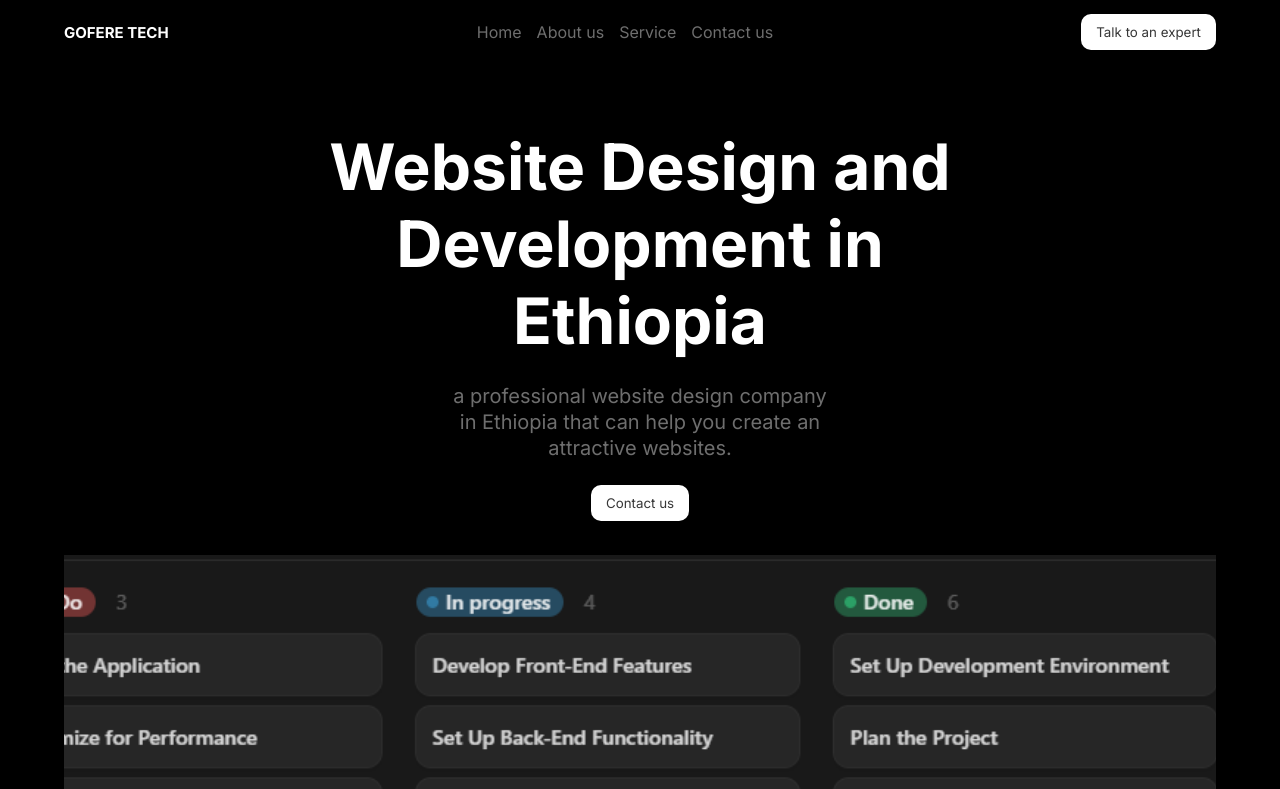
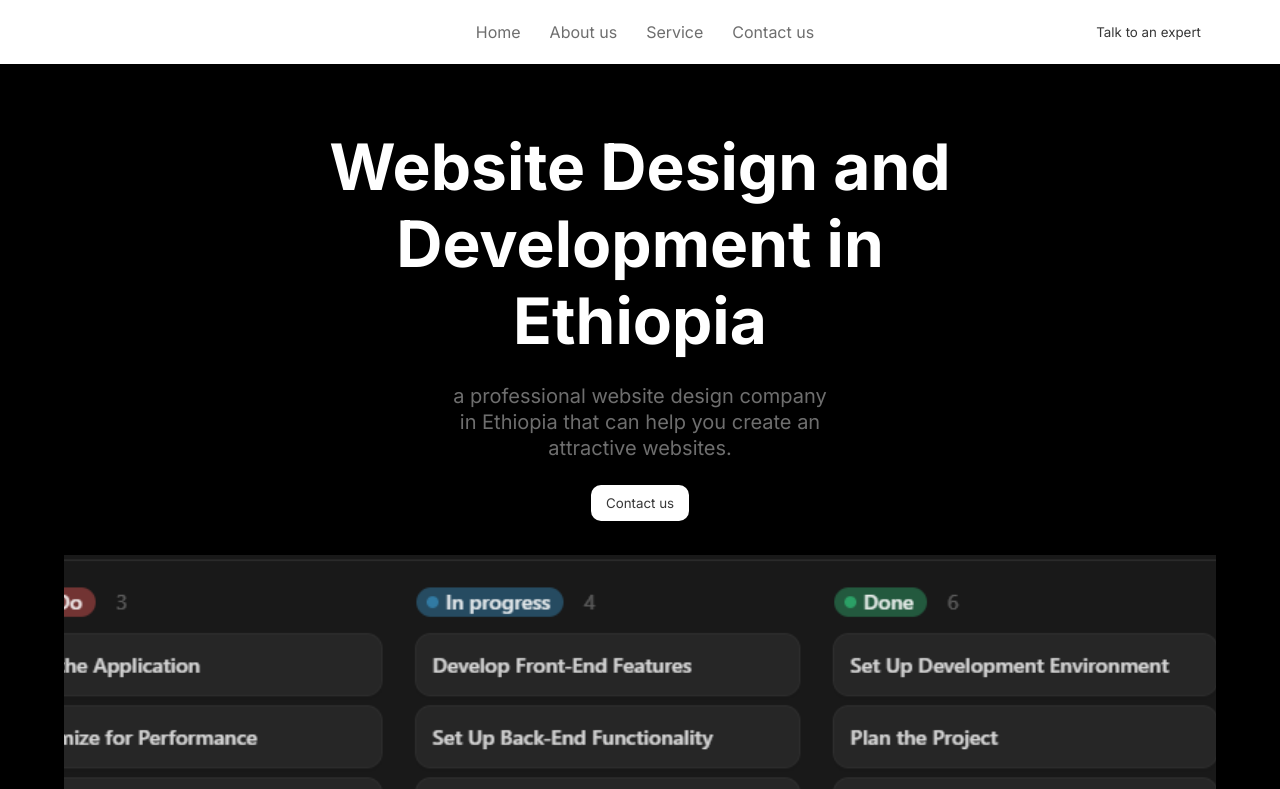
Before and after one commit to yohannesjo435/GoferePortfolio, a React (Vite) app: page / in a window 1280 px wide. Shown: the top 789 px of the page. Built offline with nearby package versions, Linux system fonts and the light colour scheme.

Commit message:
added header animation 90% of the way and for nav bar in mobile screens

```diff
--- a/src/components/Button/Button.css
+++ b/src/components/Button/Button.css
@@ -1,4 +1,5 @@
 .btn-component {
+    box-sizing: border-box;
     font-family: var(--primary-font);
     padding: 10px  15px;
     background-color: #ffffff;
--- a/src/components/Footer/Footer.css
+++ b/src/components/Footer/Footer.css
@@ -24,26 +24,29 @@ footer {
 
 @media (max-width: 1200px){
     footer {
-        grid-template-rows: 1fr 0.7fr 0.5fr;
+        grid-template-columns: max-content;
+        grid-template-rows: auto;
         align-items: center;
         height: max-content;
+        gap: 50px;
         padding: 1%;
     }
     .footer-img-wrapper {
         /* outline: auto; */
         width: 220px;
+        /* display: none; */
     }
 }
 
 
 @media (max-width: 1050px) {
     footer {
-        /* flex-direction: column-reverse;
-        justify-content: space-between; */
+        /* flex-direction: column-reverse; */
+        /*justify-content: space-between; */
         grid-template-columns: max-content;
-        grid-template-rows: 1.5fr 0.7fr 1fr;
+        /* grid-template-rows: 1.5fr 0.7fr 1fr; */
         align-items: center;
-        height: max-content;
+        /* height: max-content; */
         padding: 0;
     }
     footer div:nth-child(2) {
--- a/src/components/Header/Header.css
+++ b/src/components/Header/Header.css
@@ -1,5 +1,9 @@
 header {
     font-family: var(--primary-font);
+    /* background-color: rgba(0, 0, 0, 0.8); */
+    background-color: #ffffff;
+    position: sticky;
+    top: 0;
     display: flex;
     justify-content: space-between;
     align-items: center;
@@ -7,8 +11,7 @@ header {
     margin: 0 auto;
     height: 64px;
     padding: 0 5%;
-    position: relative;
-    /* background-color :aqua; */
+    z-index: 1;
 }
 header .logo-wrapper .logo {
     font-size: var(--header-font-size-1);
@@ -18,14 +21,27 @@ header .logo-wrapper .logo {
 }
 
 header ul {
+    margin-left: 40px;/* unessary code to fix slight aligment issue cause by button padding  */
     display: flex ;
     position: unset;
-    gap: 15px;
+    gap: 25px;
 }
 header ul li {
-    color: var(--gray);
+    margin: 2px;
     list-style: none;
     cursor: pointer;
+    overflow: hidden;
+
+}
+header ul li a{
+    display: inline-block;
+    color: var(--gray);
+    text-decoration: none;
+    transition: 0.35s;
+    transition-timing-function: ease-in;
+}
+header ul li a:hover{
+    color: var(--primary-color);
 }
 .humburger-menu {
     display: none;
@@ -50,24 +66,37 @@ header ul li {
         justify-content: space-between;
         width: 100%;
         height: 64px;
+        position: relative;
+
     }
 
     header ul {
-        background-color: #000000;
+        /* background-color: #000000b7; */
+        background-color: whitesmoke;
         display: flex;
         position: absolute;
         top: 101%;
         left: 0;
         right: 0;
-        padding: 0 5%;
         flex-direction: column;
         gap: 0;
+        margin: 0;
+        transform-origin: top;
+        padding: 0 5%;
+        padding: 20px 5% 25px 5%;
+        gap: 20px;
 
     }
     header ul li {
         list-style: none;
-        padding: 10px 10px 15px 0;
+        /* padding: 10px 10px 15px 0; */
 
+        /* background-color: white; */
+
+
+    }
+    header ul li a {
+        /* outline: auto; */
     }
     .talk-to-an-expert {
         display: none;
--- a/src/components/Header/Header.jsx
+++ b/src/components/Header/Header.jsx
@@ -1,41 +1,156 @@
-import React from 'react'
-import Button from '../Button/Button'
-import "../Button/Button.css"
+import React, { useState, useRef } from "react";
+import Button from "../Button/Button";
+import "../Button/Button.css";
+import { animate, motion, AnimatePresence, delay, useMotionValueEvent, useScroll } from "framer-motion";
+
+const navVars = {
+  initial: {
+    scaleY: 0,
+  },
+  animate: {
+    scaleY: 1,
+    transition: {
+      duration: 0.5,
+      ease: [0.12, 0, 0.39, 0],
+    },
+  },
+  exit: {
+    scaleY: 0,
+    transition: {
+      duration: 0.5,
+      ease: [0.22, 1, 0.36, 1],
+    },
+  },
+  transition: {
+    duration: 10,
+  },
+};
+
+export default function Header({
+  toggleNavigation,
+  navigationOpen,
+  windowSize,
+}) {
+  const [headerIsHidden, setHeaderIsHidden] = useState(false);
+  const {scrollY} = useScroll()
+  const lastYRef = useRef(0) // this where u stoped on the page(Y axis)
 
 
-export default function Header({toggleNavigation,navigationOpen, windowSize}) {
+  useMotionValueEvent(scrollY, "change", (y)=> {
+    const differnce = y - lastYRef.current;
+
+    if (Math.abs(differnce) > 50) {
+        setHeaderIsHidden(differnce > 0 )
+        //if diffence is larger that 0 we are scrolling down
+        // if t's smaller than 0 we are scrolling up
+        lastYRef.current = y;// we update this if the user scroll more that 50px
+      }
+
+
+  })
+  const closeNav = navigationOpen && windowSize.width < 900;
   return (
-    <header>
+    <motion.header
+      animate ={headerIsHidden ? "hidden": "visible"}
+      variants={{
+        hidden: {
+          y: "-90%"
+        },
+        visible: {
+          y: 0
+        }
+      }}
+      transition={{
+        duration: 0.2
+      }}
+    >
       <div className="logo-wrapper">
         {/* <img src="" alt="" /> */}
-            <div className="logo">
-                GOFERE TECH
-            </div>
+        <div className="logo">GOFERE TECH</div>
       </div>
 
-      <ul
-        style={{display: navigationOpen && windowSize.width < 900? "none": 'flex'}}
+      {
+        windowSize.width < 900? (
+          <AnimatePresence>
+          {!closeNav && (
+            <motion.ul
+              variants={navVars}
+              initial="initial"
+              animate="animate"
+              exit="exit"
+              transition="transition"
             >
-        <li>Home</li>
-        <li>About us</li>
-        <li>Service</li>
-        <li>Contact us</li>
+
+              <AnimatedMobileNavLink  href={"#"}>Home</AnimatedMobileNavLink>
+              <AnimatedMobileNavLink  href={"#"}>About us</AnimatedMobileNavLink>
+              <AnimatedMobileNavLink  href={"#"}>Service</AnimatedMobileNavLink>
+              <AnimatedMobileNavLink  href={"#"}>Contact us</AnimatedMobileNavLink>
+
+            </motion.ul>
+          )}
+        </AnimatePresence>
+        ): (
+          <ul>
+              <AnimatedMobileNavLink  href={"#"}>Home</AnimatedMobileNavLink>
+              <AnimatedMobileNavLink  href={"#"}>About us</AnimatedMobileNavLink>
+              <AnimatedMobileNavLink  href={"#"}>Service</AnimatedMobileNavLink>
+              <AnimatedMobileNavLink  href={"#"}>Contact us</AnimatedMobileNavLink>
           </ul>
+        )
+
+      }
+
 
       <div className="talk-to-an-expert">
-        <Button
-          Children="Talk to an expert"
-        />
+        <Button Children="Talk to an expert" />
       </div>
 
-
-      <div
+      <motion.div
         onClick={toggleNavigation}
-        className = {navigationOpen? "humburger-menu": "humburger-menu humburger-menu-x"}
+        className={
+          navigationOpen ? "humburger-menu" : "humburger-menu humburger-menu-x"
+        }
       >
         <div></div>
         <div></div>
-      </div>
-    </header>
+      </motion.div>
+    </motion.header>
+  );
+}
+
+const navLinksVar = {
+  initial: {
+    y: "100%",
+    transition: {
+      duration: 0.5
+    }
+  },
+  open: {
+    y: 0,
+    transition: {
+      duration: 0.7
+     }
+  }
+}
+// const navLinksContainerVar = {
+//   initial: {
+//     transition : {
+//       staggerChildren: 0.09
+//     },
+//   },
+//   open: {
+//     transition: {
+//       staggerChildren: 0.09
+//     }
+//   }
+
+// }
+
+
+function AnimatedMobileNavLink({children, href}) {
+  return (
+    <motion.li /*variants={navLinksContainerVar} initial="initial" animate="open"*/>
+      <motion.a variants={navLinksVar} animate="open" initial="initial"  href={href}>{children}</motion.a>
+    </motion.li>
   )
 }
```
Lines whose indentation alone changed are shown as unchanged.
